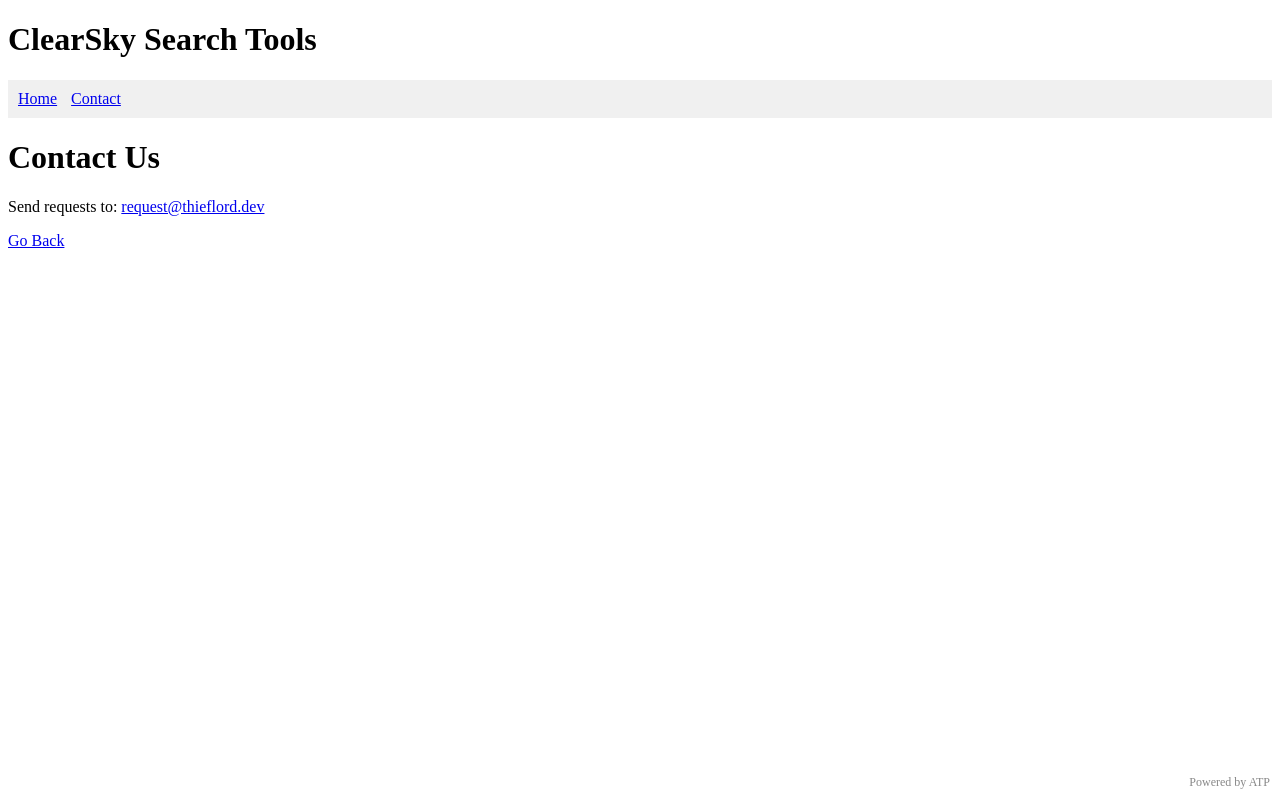
After one commit to thieflord06/ClearSky, a Flask app: page /contact in a window 1280 px wide. The commit adds this page. Run offline with Flask 3, Linux system fonts and the light colour scheme; parts of the project's set-up code (start-up, migrations or seed data) failed here and were passed over.

Commit message:
fixed blocked list only showing first 100. added contact page added static menu bar template for loading page. templated html file to base.html

```diff
--- a/app.py
+++ b/app.py
@@ -170,38 +170,52 @@ def resolve_did(did):
 def get_user_block_list(ident):
     base_url = "https://bsky.social/xrpc/"
     collection = "app.bsky.graph.block"
+    limit = 100
+    blocked_users = []
+    created_dates = []
+    cursor = None
 
-    url = urllib.parse.urljoin(base_url, "com.atproto.repo.listRecords")
-    params = {
-        "repo": ident,
-        "collection": collection
-    }
+    while True:
+        url = urllib.parse.urljoin(base_url, "com.atproto.repo.listRecords")
+        params = {
+            "repo": ident,
+            "limit": limit,
+            "collection": collection,
+            "cursor": cursor
+        }
 
-    encoded_params = urllib.parse.urlencode(params, quote_via=urllib.parse.quote)
-    full_url = f"{url}?{encoded_params}"
-    logger.debug(full_url)
-    response = requests.get(full_url)
+        if cursor:
+            params["cursor"] = cursor
 
-    if response.status_code == 200:
-        blocked_users = []
-        created_dates = []
-        response_json = response.json()
-        records = response_json.get("records", [])
-        for record in records:
-            value = record.get("value", {})
-            subject = value.get("subject")
-            created_at_value = value.get("createdAt")
-            if subject:
-                blocked_users.append(subject)
-            if created_at_value:
-                created_date = datetime.strptime(created_at_value, "%Y-%m-%dT%H:%M:%S.%fZ").date()
-                created_dates.append(created_date)
+        encoded_params = urllib.parse.urlencode(params, quote_via=urllib.parse.quote)
+        full_url = f"{url}?{encoded_params}"
+        logger.debug(full_url)
+        response = requests.get(full_url)
 
-        if not blocked_users:
-            return [], [str(datetime.now().date())]
+        if response.status_code == 200:
+            response_json = response.json()
+            records = response_json.get("records", [])
 
-        # Return the blocked users and created_at timestamps if needed
-        return blocked_users, created_dates
+            for record in records:
+                value = record.get("value", {})
+                subject = value.get("subject")
+                created_at_value = value.get("createdAt")
+                if subject:
+                    blocked_users.append(subject)
+                if created_at_value:
+                    created_date = datetime.strptime(created_at_value, "%Y-%m-%dT%H:%M:%S.%fZ").date()
+                    created_dates.append(created_date)
+
+            cursor = response_json.get("cursor")
+            if not cursor:
+                break
+
+    # cursor = response_json.get("cursor")
+    if not blocked_users:
+        return [], [str(datetime.now().date())]
+
+    # Return the blocked users and created_at timestamps if needed
+    return blocked_users, created_dates
 
 
 def process_did_list_to_handle(did_list):
@@ -222,6 +236,11 @@ def always_200():
     return "OK", 200
 
 
+@app.route('/contact')
+def contact():
+    return render_template('contact.html')
+
+
 ip_address = config.get("server", "ip")
 port_address = config.get("server", "port")
 
--- a/config.ini
+++ b/config.ini
@@ -1,45 +1,41 @@
-# config.ini
-# Change handler_consoleHandler (on screen log) and/or handler_fileHandler and/or logger_root (to file log) level variable to change log level
-# Log levels: INFO, WARNING, ERROR, DEBUG
-
 [handlers]
-keys=consoleHandler,fileHandler
+keys = consoleHandler,fileHandler
 
 [handler_consoleHandler]
-class=StreamHandler
-level=DEBUG
-formatter=simpleFormatter
-args=(sys.stdout,)
+class = StreamHandler
+level = DEBUG
+formatter = simpleFormatter
+args = (sys.stdout,)
 
 [handler_fileHandler]
-class=handlers.RotatingFileHandler
-level=INFO
-formatter=fileFormatter
-args=('/bsky/log/clearsky.log', 'a', 1000000, 5)
-logdir=/bsky/log/
-log_name=/bsky/log/clearsky.log
+class = handlers.RotatingFileHandler
+level = INFO
+formatter = fileFormatter
+args = ('/var/log/bsky/clearsky.log', 'a', 1000000, 5)
+logdir = /bsky/log/
+log_name = /bsky/log/clearsky.log
 
 [linux]
-args=('/var/log/bsky/clearsky.log', 'a', 1000000, 5)
-logdir=/var/log/bsky/
-log_name=/var/log/bsky/clearsky.log
+args = ('/var/log/bsky/clearsky.log', 'a', 1000000, 5)
+logdir = /var/log/bsky/
+log_name = /var/log/bsky/clearsky.log
 
 [loggers]
-keys=root
+keys = root
 
 [server]
-ip=0.0.0.0
-port=443
+ip = 127.0.0.1
+port = 80
 
 [logger_root]
-level=DEBUG
-handlers=consoleHandler,fileHandler
+level = DEBUG
+handlers = consoleHandler,fileHandler
 
 [formatters]
-keys=simpleFormatter,fileFormatter
+keys = simpleFormatter,fileFormatter
 
 [formatter_simpleFormatter]
-format=%(asctime)s - %(name)s - %(levelname)s - %(message)s
+format = %(asctime)s - %(name)s - %(levelname)s - %(message)s
 
 [formatter_fileFormatter]
-format=%(asctime)s - %(name)s - %(levelname)s - %(message)s
+format = %(asctime)s - %(name)s - %(levelname)s - %(message)s
--- /dev/null
+++ b/static/styles.css
@@ -0,0 +1,21 @@
+/* styles.css */
+
+nav {
+    background-color: #f0f0f0;
+    padding: 10px;
+}
+
+.menu {
+    list-style-type: none;
+    margin: 0;
+    padding: 0;
+}
+
+.menu li {
+    display: inline-block;
+    margin-right: 10px;
+}
+
+.menu li:last-child {
+    margin-right: 0;
+}
--- /dev/null
+++ b/templates/base.html
@@ -0,0 +1,30 @@
+<!DOCTYPE html>
+<html>
+<head>
+    <title>ClearSky Search Tools</title>
+    <link rel="stylesheet" type="text/css" href="{{ url_for('static', filename='styles.css') }}">
+    <style>
+        /* CSS styles for the powered by ATP label */
+        .atp-label {
+            position: fixed;
+            bottom: 10px;
+            right: 10px;
+            font-size: 12px;
+            color: #888;
+        }
+    </style>
+</head>
+<body>
+    <h1>ClearSky Search Tools</h1>
+    <nav>
+        <ul class="menu">
+            <li><a href="/">Home</a></li>
+            <li><a href="/contact">Contact</a></li>
+        </ul>
+    </nav>
+    {% block content %}
+    {% endblock %}
+
+    <div class="atp-label">Powered by ATP</div>
+</body>
+</html>
--- /dev/null
+++ b/templates/contact.html
@@ -0,0 +1,7 @@
+{% extends "base.html" %}
+
+{% block content %}
+    <h1>Contact Us</h1>
+    <p>Send requests to: <a href="mailto:request@thieflord.dev">request@thieflord.dev</a></p>
+    <a href="/">Go Back</a>
+{% endblock %}
```
Also changed, not shown: templates/blocklist.html (+4 -8 lines), templates/index.html (+4 -9 lines), templates/loading.html (added, +27 -0 lines), templates/result.html (+7 -9 lines).
